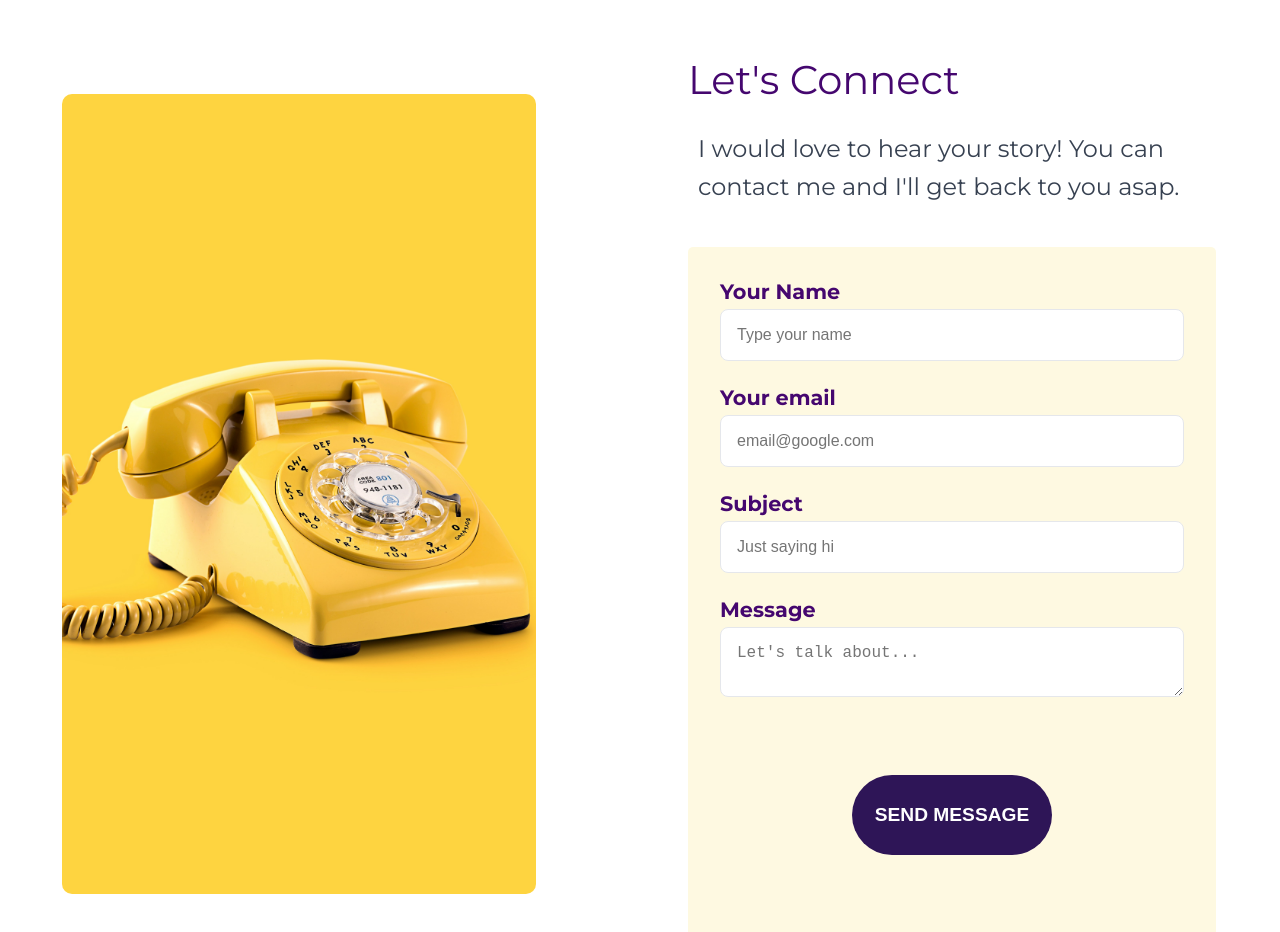
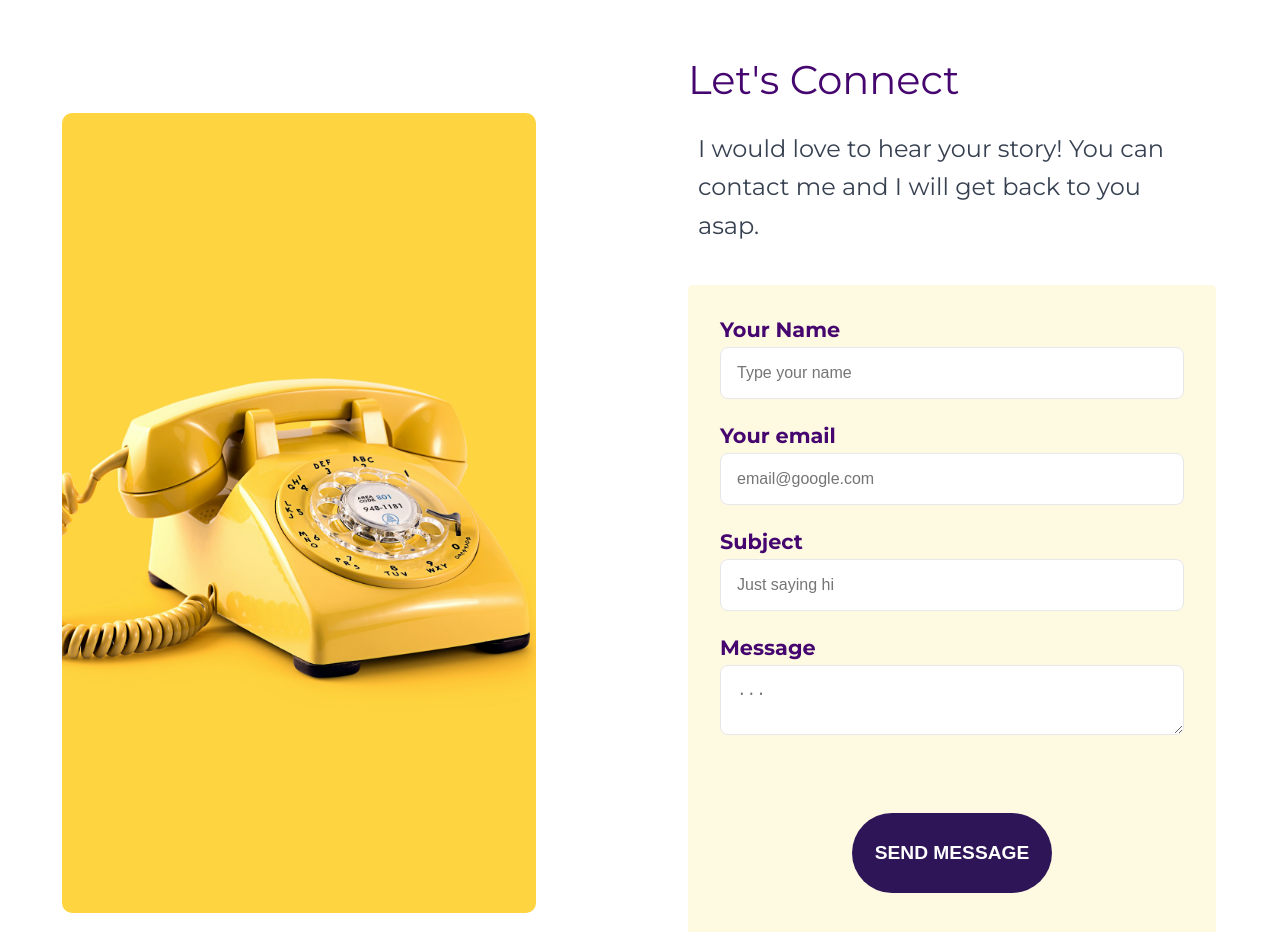
Before and after one commit to MVCorreas/MVCorreas-PersonalPage, a Next.js app: page / in a window 1280 px wide. Shown: the part 2760-3692 px from the top of the page. Built offline with nearby package versions, Linux system fonts and the light colour scheme.

Commit message:
Before Deployment

```diff
--- a/src/app/components/ContactForm/ContactForm.jsx
+++ b/src/app/components/ContactForm/ContactForm.jsx
@@ -70,7 +70,7 @@ const ContactForm = () => {
         <div className={styles.content}>
           <h5 className={styles.title}>Let's Connect</h5>
           <p className={styles.description}>
-            I would love to hear your story! You can contact me and I'll get back to you asap.
+            I would love to hear your story! You can contact me and  I will get back to you asap.
           </p>
           <div className={styles.formContainer}>
             {!showThanksMessage ? (
@@ -128,7 +128,7 @@ const ContactForm = () => {
                     id="message"
                     required
                     className={`${styles.inputField} ${messageError ? styles.inputError : ''}`}
-                    placeholder="Let's talk about..."
+                    placeholder="..."
                     value={message}
                     onChange={(e) => {
                       setMessage(e.target.value);
```
